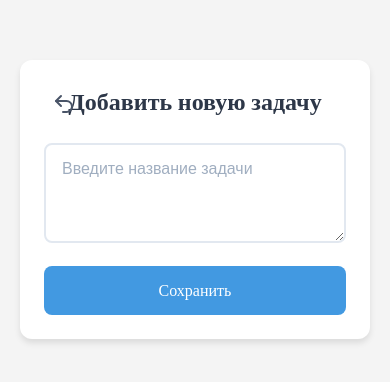
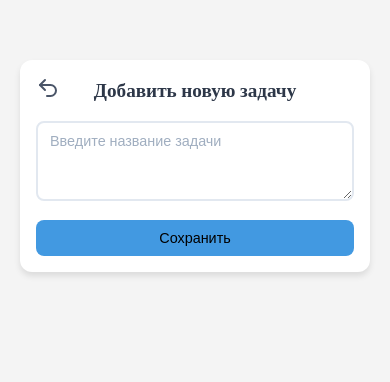
Before and after one commit to viperouss14/Todo-MetalGo, a Next.js app: page /add-task in a window 390 px wide. Shown: the top 382 px of the page. Built offline with nearby package versions, Linux system fonts and the light colour scheme.

Commit message:
a little bit of adaptive design

```diff
--- a/src/styles/addTask.module.scss
+++ b/src/styles/addTask.module.scss
@@ -1,9 +1,10 @@
 .container {
   position: relative;
+  width: 100%;
   max-width: 600px;
   margin: 40px auto;
   border-radius: 12px;
-  padding: 24px;
+  padding: clamp(16px, 4vw, 24px);
   box-shadow: 0 4px 6px rgba(0, 0, 0, 0.1);
   background: #ffffff;
   animation: fadeIn 0.3s ease-out;
@@ -11,8 +12,8 @@
 
 .backButton {
   position: absolute;
-  top: 24px;
-  left: 24px;
+  top: clamp(16px, 4vw, 24px);
+  left: clamp(16px, 4vw, 24px);
   display: flex;
   justify-content: center;
   align-items: center;
@@ -23,6 +24,10 @@
   background: none;
   transition: all 0.2s ease;
   cursor: pointer;
+  @media (max-width: 480px) {
+    top: 8px;
+    left: 8px;
+  }
 
   &:hover {
     color: #2d3748;
@@ -36,28 +41,28 @@
 }
 
 .title {
-  margin-bottom: 24px;
+  margin-bottom: clamp(16px, 4vw, 24px);
   color: #2d3748;
   font-family: 'Poppins';
   font-weight: 600;
-  font-size: 24px;
+  font-size: clamp(1.2rem, 4vw, 1.5rem);
   text-align: center;
 }
 
 .form {
   display: flex;
   flex-direction: column;
-  gap: 20px;
+  gap: clamp(12px, 3vw, 20px);
 }
 
 .textarea {
   width: 100%;
-  min-height: 100px;
+  min-height: clamp(80px, 20vw, 100px);
   border: 2px solid #e2e8f0;
   border-radius: 8px;
-  padding: 12px 16px;
+  padding: clamp(8px, 2vw, 12px) clamp(12px, 3vw, 16px);
   font-family: 'Poppins', sans-serif;
-  font-size: 16px;
+  font-size: clamp(0.9rem, 2.5vw, 1rem);
   line-height: 1.5;
   transition: border-color 0.2s ease;
   resize: vertical;
@@ -75,14 +80,11 @@
 
 .button {
   width: 100%;
-  margin-top: 16px;
+  margin-top: clamp(12px, 3vw, 16px);
   border: none;
   border-radius: 8px;
-  padding: 12px 24px;
-  color: #ffffff;
-  font-family: 'Poppins';
-  font-weight: 500;
-  font-size: 16px;
+  padding: clamp(10px, 2.5vw, 12px) clamp(16px, 4vw, 24px);
+  font-size: clamp(0.9rem, 2.5vw, 1rem);
   background-color: #4299e1;
   transition: background-color 0.2s ease;
   cursor: pointer;
--- a/src/styles/globals.scss
+++ b/src/styles/globals.scss
@@ -5,7 +5,8 @@
 }
 
 body {
-  max-width: 800px;
+  min-width: 320px;
+  max-width: 1200px;
   margin: 0 auto;
   padding: 20px;
   font-family: 'Poppins', sans-serif;
--- a/src/styles/home.module.scss
+++ b/src/styles/home.module.scss
@@ -3,20 +3,25 @@
   flex-direction: column;
   align-items: center;
   gap: 20px;
+  width: 100%;
 }
 
 .title {
   font-family: 'Poppins';
   font-weight: 600;
+  font-size: clamp(1.5rem, 4vw, 2rem);
+  text-align: center;
 }
 
 .addButton {
+  width: 100%;
+  max-width: 300px;
   border: none;
   border-radius: 5px;
   padding: 10px 20px;
   color: #fff;
   font-family: 'Poppins';
-  font-size: 1.2rem;
+  font-size: clamp(1rem, 3vw, 1.2rem);
   background-color: #38a169;
   transition: background-color 0.3s ease;
   cursor: pointer;
--- a/src/styles/taskItem.module.scss
+++ b/src/styles/taskItem.module.scss
@@ -3,13 +3,16 @@
   justify-content: space-between;
   align-items: center;
   gap: 10px;
-  width: 800px;
+  width: 100%;
+  max-width: 800px;
   border-radius: 8px;
+  padding: 10px;
 }
 
 .taskId {
-  width: 9em;
+  width: clamp(6em, 15vw, 9em);
   overflow: hidden;
+  font-size: clamp(0.8rem, 2.5vw, 1rem);
   text-decoration: none;
   text-overflow: ellipsis;
   white-space: nowrap;
@@ -19,16 +22,16 @@
   display: block;
   flex: 1;
   min-width: 0;
-  max-width: calc(100% - 20em);
+  max-width: 100%;
   text-decoration: none;
 }
 
 .title {
   display: block;
-  width: 20em;
   width: 100%;
   overflow: hidden;
   color: black;
+  font-size: clamp(0.9rem, 2.5vw, 1rem);
   text-overflow: ellipsis;
   white-space: nowrap;
 
@@ -80,12 +83,28 @@
   }
 }
 
-@media (max-width: 840px) {
+@media (max-width: 480px) {
+  .container {
+    margin: 20px auto;
+    padding: 16px;
+  }
+
+  .taskId {
+    width: 2rem;
+  }
+  .title {
+    overflow: visible;
+    line-height: 1.4;
+    text-overflow: unset;
+    word-wrap: break-word;
+    white-space: normal;
+  }
   .taskItem {
-    width: 100%;
+    flex-wrap: wrap;
+    min-height: 4rem;
   }
 
   .link {
-    width: auto;
+    width: 100%;
   }
 }
```
Also changed, not shown: src/styles/taskDetail.module.scss (+7 -1 lines), src/styles/taskList.module.scss (+8 -0 lines).
